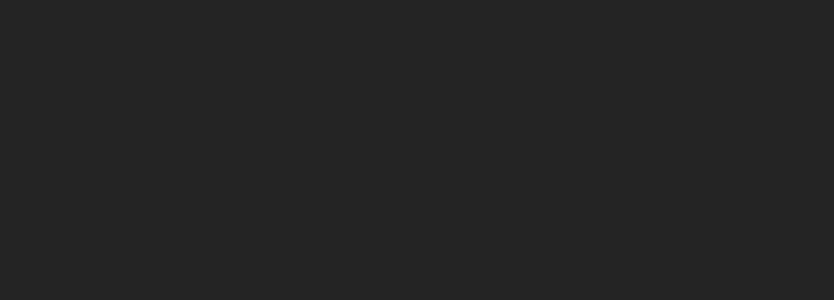
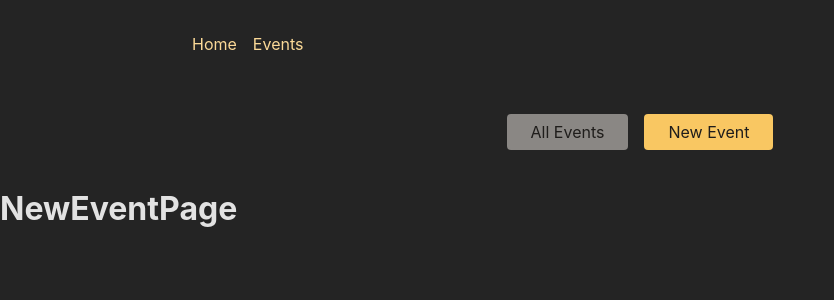
Before and after one commit to tonic-6101/routing-fetching, a React (Create React App) app in the folder frontend/: page /events/new in a window 1280 px wide. Shown: the top 300 px of the page, without its empty margins (0-834 px from the left). Built offline with nearby package versions, Linux system fonts and the light colour scheme.

Commit message:
added routing

```diff
--- a/frontend/package.json
+++ b/frontend/package.json
@@ -8,6 +8,7 @@
     "@testing-library/user-event": "^13.5.0",
     "react": "^18.2.0",
     "react-dom": "^18.2.0",
+    "react-router-dom": "^6.11.1",
     "react-scripts": "5.0.1",
     "web-vitals": "^2.1.4"
   },
--- a/frontend/src/App.js
+++ b/frontend/src/App.js
@@ -6,22 +6,59 @@
 //    - EventDetailPage
 //    - NewEventPage
 //    - EditEventPage
+// DONE
 // 2. Add routing & route definitions for these five pages
 //    - / => HomePage
 //    - /events => EventsPage
 //    - /events/<some-id> => EventDetailPage
 //    - /events/new => NewEventPage
 //    - /events/<some-id>/edit => EditEventPage
+// DONE
 // 3. Add a root layout that adds the <MainNavigation> component above all page components
+// DONE
 // 4. Add properly working links to the MainNavigation
+// DONE
 // 5. Ensure that the links in MainNavigation receive an "active" class when active
+// DONE
 // 6. Output a list of dummy events to the EventsPage
 //    Every list item should include a link to the respective EventDetailPage
+// DONE
 // 7. Output the ID of the selected event on the EventDetailPage
+// DONE
 // BONUS: Add another (nested) layout route that adds the <EventNavigation> component above all /events... page components
 
+import { RouterProvider, createBrowserRouter } from 'react-router-dom';
+import HomePage from './pages/Home';
+import EventsPage from './pages/Events';
+import NewEventPage from './pages/NewEvent';
+import EventDetailPage from './pages/EventDetail';
+import EditEventPage from './pages/EditEvent';
+import RootLayout from './pages/Root';
+import EventsNavigation from './components/EventsNavigation';
+import EventsRootLayout from './pages/EventsRoot';
+
+const router = createBrowserRouter([
+  {
+    path: '/',
+    element: <RootLayout />,
+    children: [
+      { index: true, element: <HomePage /> },
+      {
+        path: 'events',
+        element: <EventsRootLayout />,
+        children: [
+          { index: true, element: <EventsPage /> },
+          { path: ':eventId', element: <EventDetailPage /> },
+          { path: 'new', element: <NewEventPage /> },
+          { path: ':eventId/edit', element: <EditEventPage /> },
+        ],
+      },
+    ],
+  },
+]);
+
 function App() {
-  return <div></div>;
+  return <RouterProvider router={router} />;
 }
 
 export default App;
--- a/frontend/src/components/EventsNavigation.js
+++ b/frontend/src/components/EventsNavigation.js
@@ -1,3 +1,5 @@
+import { NavLink } from 'react-router-dom';
+
 import classes from './EventsNavigation.module.css';
 
 function EventsNavigation() {
@@ -6,10 +8,25 @@
       <nav>
         <ul className={classes.list}>
           <li>
-            <a href="/events">All Events</a>
+            <NavLink
+              to="/events"
+              className={({ isActive }) =>
+                isActive ? classes.active : undefined
+              }
+              end
+            >
+              All Events
+            </NavLink>
           </li>
           <li>
-            <a href="/events/new">New Event</a>
+            <NavLink
+              to="/events/new"
+              className={({ isActive }) =>
+                isActive ? classes.active : undefined
+              }
+            >
+              New Event
+            </NavLink>
           </li>
         </ul>
       </nav>
--- a/frontend/src/components/MainNavigation.js
+++ b/frontend/src/components/MainNavigation.js
@@ -1,3 +1,5 @@
+import { NavLink } from 'react-router-dom';
+
 import classes from './MainNavigation.module.css';
 
 function MainNavigation() {
@@ -6,10 +8,25 @@
       <nav>
         <ul className={classes.list}>
           <li>
-            <a>Home</a>
+            <NavLink
+              to="/"
+              className={({ isActive }) =>
+                isActive ? classes.active : undefined
+              }
+            >
+              Home
+            </NavLink>
           </li>
           <li>
-            <a>Events</a>
+            <NavLink
+              to="/events"
+              className={({ isActive }) =>
+                isActive ? classes.active : undefined
+              }
+              end
+            >
+              Events
+            </NavLink>
           </li>
         </ul>
       </nav>
--- /dev/null
+++ b/frontend/src/pages/EditEvent.js
@@ -0,0 +1,5 @@
+function EditEventPage() {
+  return <h1>EditEventPage</h1>;
+}
+
+export default EditEventPage;
--- /dev/null
+++ b/frontend/src/pages/EventDetail.js
@@ -0,0 +1,14 @@
+import { useParams } from 'react-router-dom';
+
+function EventDetailPage() {
+  const params = useParams();
+
+  return (
+    <>
+      <h1>EventDetailPage</h1>
+      <p>Event ID: {params.eventId}</p>
+    </>
+  );
+}
+
+export default EventDetailPage;
--- /dev/null
+++ b/frontend/src/pages/Events.js
@@ -0,0 +1,29 @@
+import { Link } from 'react-router-dom';
+
+const DUMMY_EVENTS = [
+  {
+    id: 'e1',
+    title: 'Some event',
+  },
+  {
+    id: 'e2',
+    title: 'Another event',
+  },
+];
+
+function EventsPage() {
+  return (
+    <>
+      <h1>EventsPage</h1>
+      <ul>
+        {DUMMY_EVENTS.map((event) => (
+          <li key={event.id}>
+            <Link to={event.id}>{event.title}</Link>
+          </li>
+        ))}
+      </ul>
+    </>
+  );
+}
+
+export default EventsPage;
--- /dev/null
+++ b/frontend/src/pages/EventsRoot.js
@@ -0,0 +1,14 @@
+import { Outlet } from 'react-router-dom';
+
+import EventsNavigation from '../components/EventsNavigation';
+
+function EventsRootLayout() {
+  return (
+    <>
+      <EventsNavigation />
+      <Outlet />
+    </>
+  );
+}
+
+export default EventsRootLayout;
--- /dev/null
+++ b/frontend/src/pages/Home.js
@@ -0,0 +1,5 @@
+function HomePage() {
+  return <h1>HomePage</h1>;
+}
+
+export default HomePage;
--- /dev/null
+++ b/frontend/src/pages/NewEvent.js
@@ -0,0 +1,5 @@
+function NewEventPage() {
+  return <h1>NewEventPage</h1>;
+}
+
+export default NewEventPage;
--- /dev/null
+++ b/frontend/src/pages/Root.js
@@ -0,0 +1,16 @@
+import { Outlet } from 'react-router-dom';
+
+import MainNavigation from '../components/MainNavigation';
+
+function RootLayout() {
+  return (
+    <>
+      <MainNavigation />
+      <main>
+        <Outlet />
+      </main>
+    </>
+  );
+}
+
+export default RootLayout;
```
Also changed, not shown: 1 other file (tests, documents, lock files or other folders).
